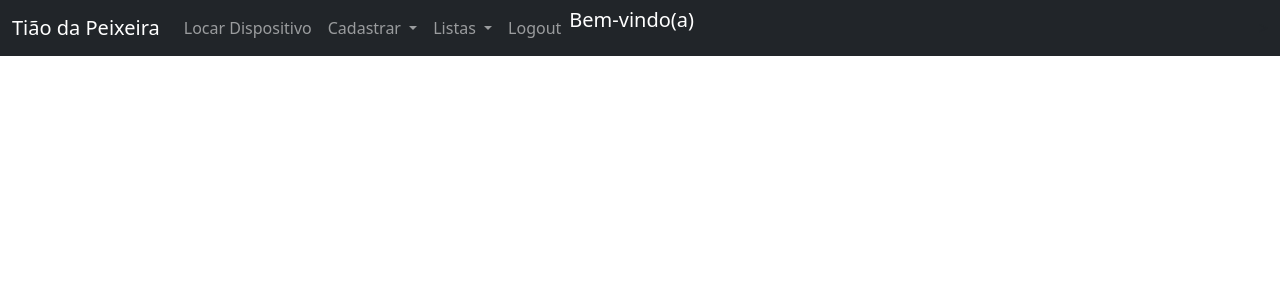
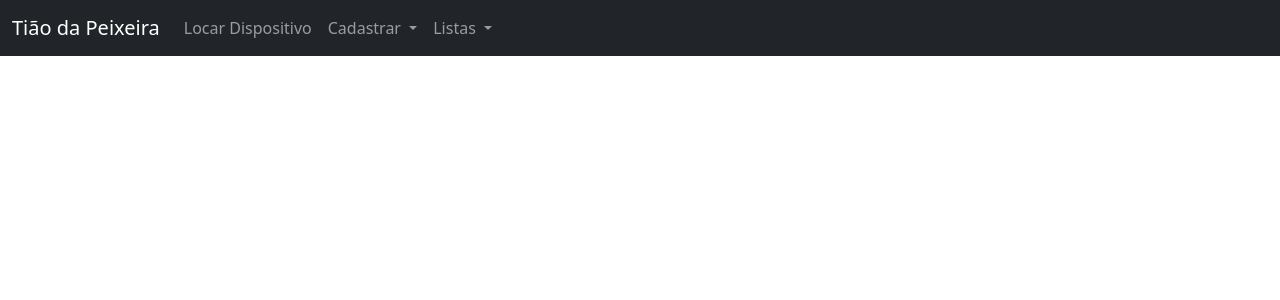
Before and after one commit to Pedro-HenriqueFF/Lanhouse, a Python web app: template flask/templates/base.html in a window 1280 px wide. Shown: the top 300 px of the page. Run offline with Jinja, Linux system fonts and the light colour scheme; the template is opened without the code that fills it, so the values that code supplies are empty; some libraries are stand-ins or nearby versions.

Commit message:
Bem vindo e Logout fix

```diff
--- a/flask/app.py
+++ b/flask/app.py
@@ -189,6 +189,7 @@
         if (len(linha)>0): #"Anota" na sessão que o usuário está autenticado
             session['autenticado'] = True
             session['usuario'] = linha[0].id
+            session['nome'] = linha[0].nome
             flash(u'Usuário autenticado com sucesso!')
             resp = make_response(redirect(url_for('root')))
             if 'contador' in request.cookies:
--- a/flask/templates/base.html
+++ b/flask/templates/base.html
@@ -29,6 +29,11 @@
       </button>
       <div class="collapse navbar-collapse" id="navbarScroll">
         <ul class="navbar-nav me-auto my-2 my-lg-0 navbar-nav-scroll" style="--bs-scroll-height: 100px;">
+          {% if session.get('autenticado',False)!=False %}
+          <li class="nav-item">
+            <span class="navbar-brand mb-0 h1"> Bem-vindo(a) {{session['nome']}}</span>
+          </li>
+          {% endif %}
           <li class="nav-item">
             <a class="nav-link" href="{{url_for('alugar_dispositivo')}}">Locar Dispositivo</a>
           </li>
@@ -50,12 +55,11 @@
               <li><a class="dropdown-item" href="{{url_for('listar_dispositivos')}}">Dispositivos</a></li>
             </ul>
           </li>
-          <li class="nav-item">
-            <a class="nav-link" return="{redirect{url_for('login')}}">Logout</a>
-          </li>
-          <li class="nav-item">
-            <span class="navbar-brand mb-0 h1"> Bem-vindo(a) {{usuario.username}}</span>
-          </li>
+          {% if session.get('autenticado',False)!=False %}
+            <li class="nav-item">
+              <a class="nav-link" href="{{url_for('logout')}}">Logout</a>
+            </li>
+          {% endif %}
         </ul>>
       </div>
     </div>
```
